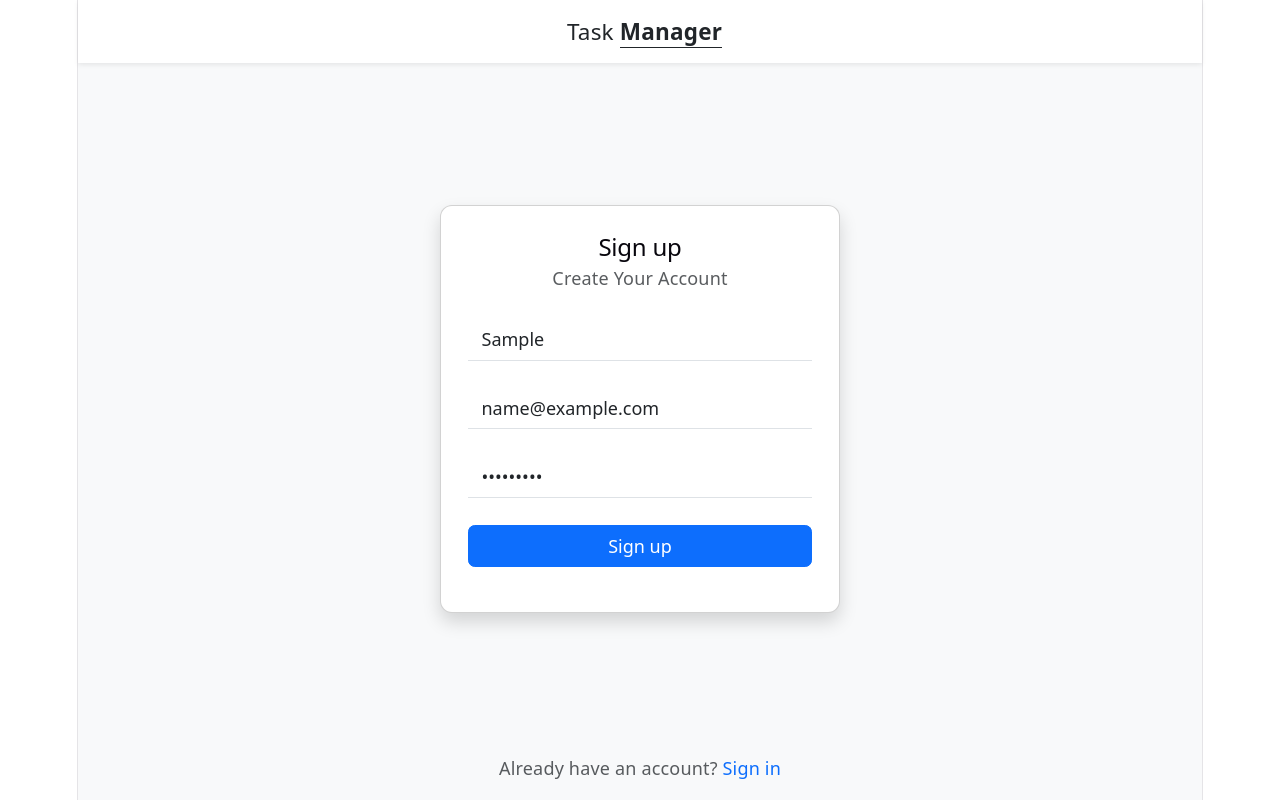
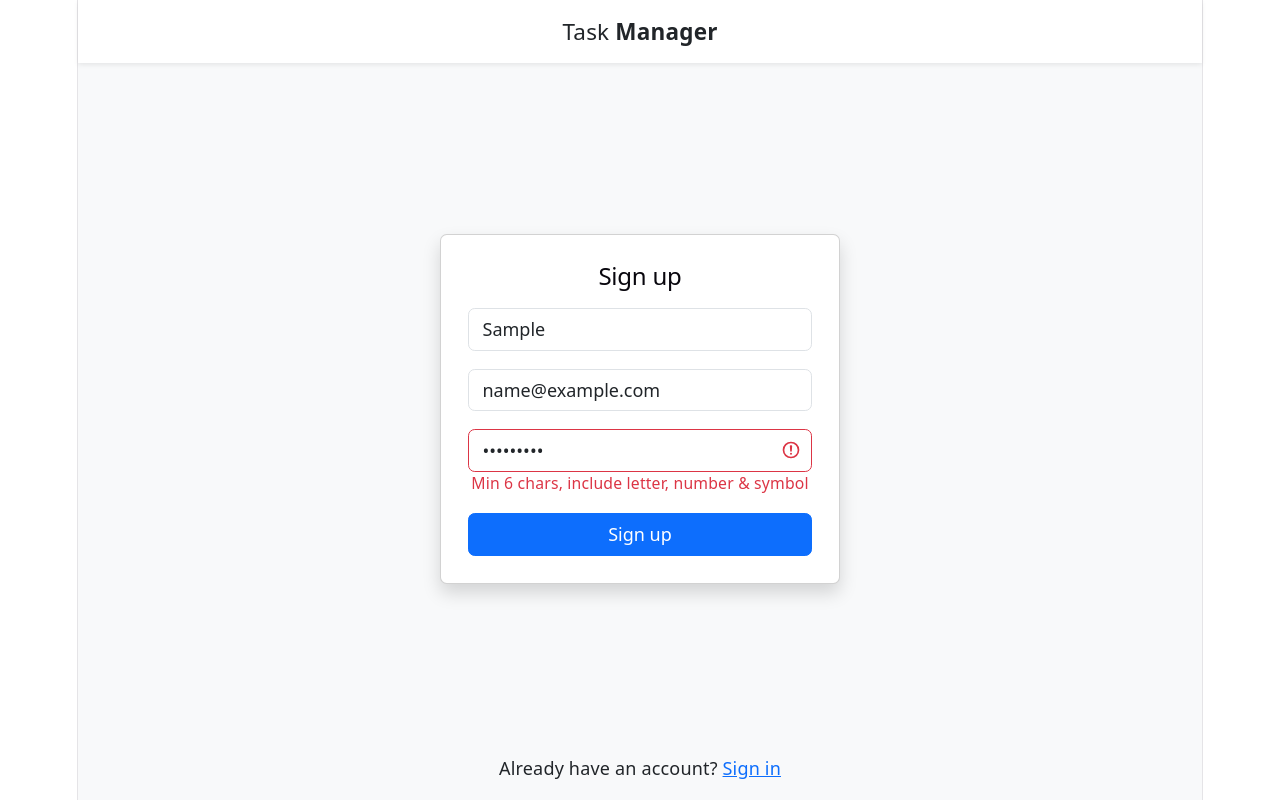
Before and after one commit to aashutoshpandey11/Tasks-Manager, a React app in the folder frontend/: page /register in a window 1280 px wide. Both pictures are taken after typing "Sample", "name@example.com", "Sample123" into the empty fields and a click on the button "Sign up". Built offline with nearby package versions, Linux system fonts and the light colour scheme; the HTML template or start-up script is replaced by a standard one.

Commit message:
Updated register error notification

```diff
--- a/frontend/src/components/forms/register.jsx
+++ b/frontend/src/components/forms/register.jsx
@@ -1,8 +1,11 @@
-import React from "react";
+import React, { useState } from "react";
 import { Link, useNavigate } from "react-router-dom";
 
 const Register = () => {
   const navigate = useNavigate();
+
+  // ✅ Error state
+  const [errors, setErrors] = useState({});
 
   const handleRegister = (e) => {
     e.preventDefault();
@@ -11,31 +14,33 @@ const Register = () => {
     const email = e.target.email.value.trim();
     const password = e.target.password.value;
 
-    // Get existing users
+    const newErrors = {};
+
     const users = JSON.parse(localStorage.getItem("users")) || [];
 
-    // ✅ Username must be unique
-    const userExists = users.find((u) => u.username === username);
-    if (userExists) {
-      alert("Username already exists!");
-      return;
+    // ✅ Username check
+    if (users.find((u) => u.username === username)) {
+      newErrors.username = "Username already exists";
     }
 
     // ✅ Email validation
     const emailRegex = /^[^\s@]+@[^\s@]+\.[^\s@]+$/;
     if (!emailRegex.test(email)) {
-      alert("Invalid email format!");
-      return;
+      newErrors.email = "Invalid email format";
     }
 
-    // ✅ Password validation (min 6, letter, number, symbol)
+    // ✅ Password validation
     const passwordRegex =
       /^(?=.*[A-Za-z])(?=.*\d)(?=.*[@$!%*#?&]).{6,}$/;
 
     if (!passwordRegex.test(password)) {
-      alert(
-        "Password must be at least 6 characters and include letter, number, and symbol!"
-      );
+      newErrors.password =
+        "Min 6 chars, include letter, number & symbol";
+    }
+
+    // ❌ If errors exist → stop
+    if (Object.keys(newErrors).length > 0) {
+      setErrors(newErrors);
       return;
     }
 
@@ -45,8 +50,6 @@ const Register = () => {
     localStorage.setItem("users", JSON.stringify(users));
 
     alert("Registration successful!");
-
-    // ✅ Redirect to login page
     navigate("/");
   };
 
@@ -55,54 +58,68 @@ const Register = () => {
       {/* Header */}
       <div className="p-3 w-100 bg-white shadow-sm">
         <h5 className="m-0">
-          <span className="border-top border-dark me-2"></span>
-          Task <strong className="border-bottom border-dark">Manager</strong>
+          Task <strong>Manager</strong>
         </h5>
       </div>
 
-      {/* Center Section */}
+      {/* Form */}
       <div className="d-flex justify-content-center align-items-center flex-grow-1">
-        <div
-          className="card p-4 shadow"
-          style={{ width: "400px", borderRadius: "12px" }}
-        >
-          <h2 className="text-center mb-1">Sign up</h2>
-          <p className="text-center text-muted mb-4">
-            Create Your Account
-          </p>
+        <div className="card p-4 shadow" style={{ width: "400px" }}>
+          <h2 className="text-center mb-3">Sign up</h2>
 
           <form onSubmit={handleRegister}>
-            <div className="mb-4">
+            {/* Username */}
+            <div className="mb-3">
               <input
                 type="text"
                 name="username"
-                className="form-control border-0 border-bottom rounded-0"
+                className={`form-control ${
+                  errors.username ? "is-invalid" : ""
+                }`}
                 placeholder="Username"
-                required
               />
+              {errors.username && (
+                <div className="text-danger small">
+                  {errors.username}
+                </div>
+              )}
             </div>
 
-            <div className="mb-4">
+            {/* Email */}
+            <div className="mb-3">
               <input
-                type="email"
+                type="text"
                 name="email"
-                className="form-control border-0 border-bottom rounded-0"
+                className={`form-control ${
+                  errors.email ? "is-invalid" : ""
+                }`}
                 placeholder="Email"
-                required
               />
+              {errors.email && (
+                <div className="text-danger small">
+                  {errors.email}
+                </div>
+              )}
             </div>
 
-            <div className="mb-4">
+            {/* Password */}
+            <div className="mb-3">
               <input
                 type="password"
                 name="password"
-                className="form-control border-0 border-bottom rounded-0"
+                className={`form-control ${
+                  errors.password ? "is-invalid" : ""
+                }`}
                 placeholder="Password"
-                required
               />
+              {errors.password && (
+                <div className="text-danger small">
+                  {errors.password}
+                </div>
+              )}
             </div>
 
-            <button type="submit" className="btn btn-primary w-100 mb-3">
+            <button className="btn btn-primary w-100">
               Sign up
             </button>
           </form>
@@ -111,11 +128,9 @@ const Register = () => {
 
       {/* Footer */}
       <div className="text-center mb-3">
-        <span className="text-muted">
+        <span>
           Already have an account?{" "}
-          <Link to="/" style={{ textDecoration: "none" }}>
-            Sign in
-          </Link>
+          <Link to="/">Sign in</Link>
         </span>
       </div>
     </div>
```
